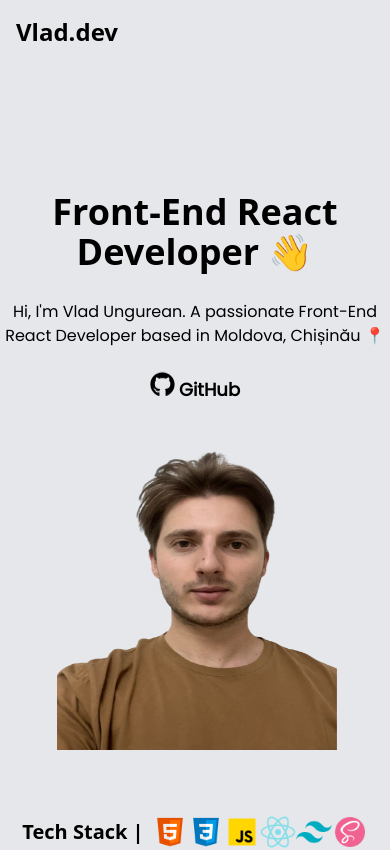
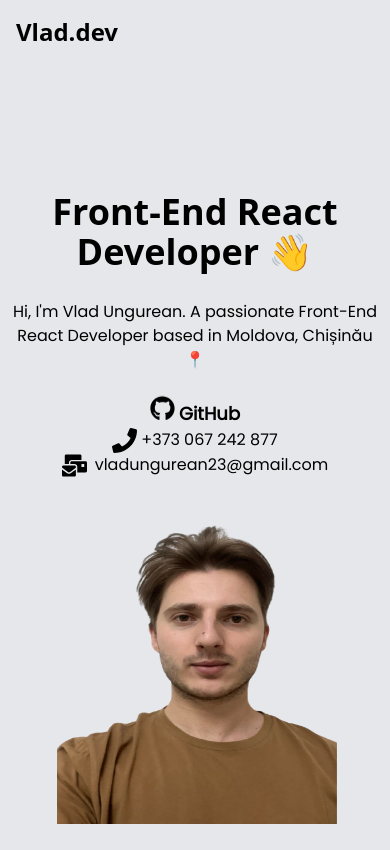
Before and after one commit to VladUngurean/Portfolio-React, a React (Vite) app: page / in a window 390 px wide. Shown: the top 850 px of the page. Built offline with nearby package versions, Linux system fonts and the light colour scheme.

Commit message:
phone and gmail added

```diff
--- a/src/components/boody/aboutMe/MyIntroduction.jsx
+++ b/src/components/boody/aboutMe/MyIntroduction.jsx
@@ -1,18 +1,18 @@
-import { FaGithub } from "react-icons/fa";
+import { FaGithub, FaMailBulk, FaMailchimp, FaPhone } from "react-icons/fa";
 
 export default function MyIntroduction() {
   return (
     <>
       <div className="flex flex-row justify-center items-center mt-[120px] max-lg:flex-col">
-        <div className="flex flex-col justify-center max-sm:items-center">
+        <div className="flex flex-col justify-center max-sm:items-center max-lg:items-center">
           <p className="text-6xl text-start font-bold max-sm:text-center max-sm:mx-auto max-w-[560px] mb-7 max-lg:text-4xl ">
             Front-End React Developer &#128075;
           </p>
-          <p className="text-base max-w-[400px] font-poppins mb-7 max-lg:text-center">
+          <p className="text-base max-w-[400px] font-poppins mb-7 max-sm:px-2 max-lg:text-center">
             Hi, I'm Vlad Ungurean. A passionate Front-End React Developer based
             in Moldova, Chișinău &#128205;
           </p>
-          <div className="flex flex-row justify-start items-center">
+          <div className="flex flex-row justify-start items-center max-sm:flex-col">
             <a
               className=" text-lg font-bold font-poppins flex flex-row justify-start items-center"
               href="https://github.com/VladUngurean"
@@ -20,6 +20,18 @@ export default function MyIntroduction() {
               <FaGithub className="text-[25px] animate-bounce mr-1" />
               GitHub
             </a>
+            <div className="flex justify-center items-center flex-row mx-3">
+              <a className="font-poppins flex flex-row" href="tel:067242877">
+                <FaPhone className="text-[25px] mr-1" />
+                +373 067 242 877
+              </a>
+            </div>
+            <div className="flex justify-center items-center flex-row">
+              <p className="font-poppins flex flex-row">
+                <FaMailBulk className="text-[25px] mr-2" />
+                vladungurean23@gmail.com
+              </p>
+            </div>
           </div>
         </div>
         <div className="flex flex-row justify-center mt-20">
```
